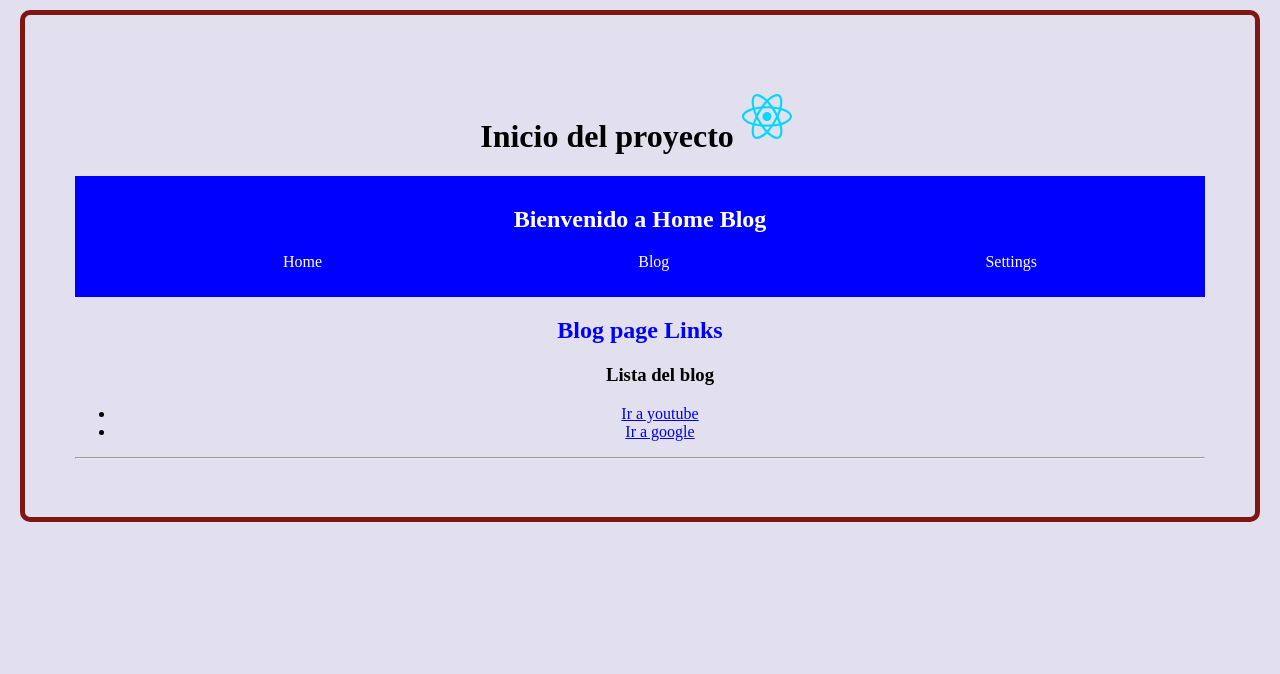
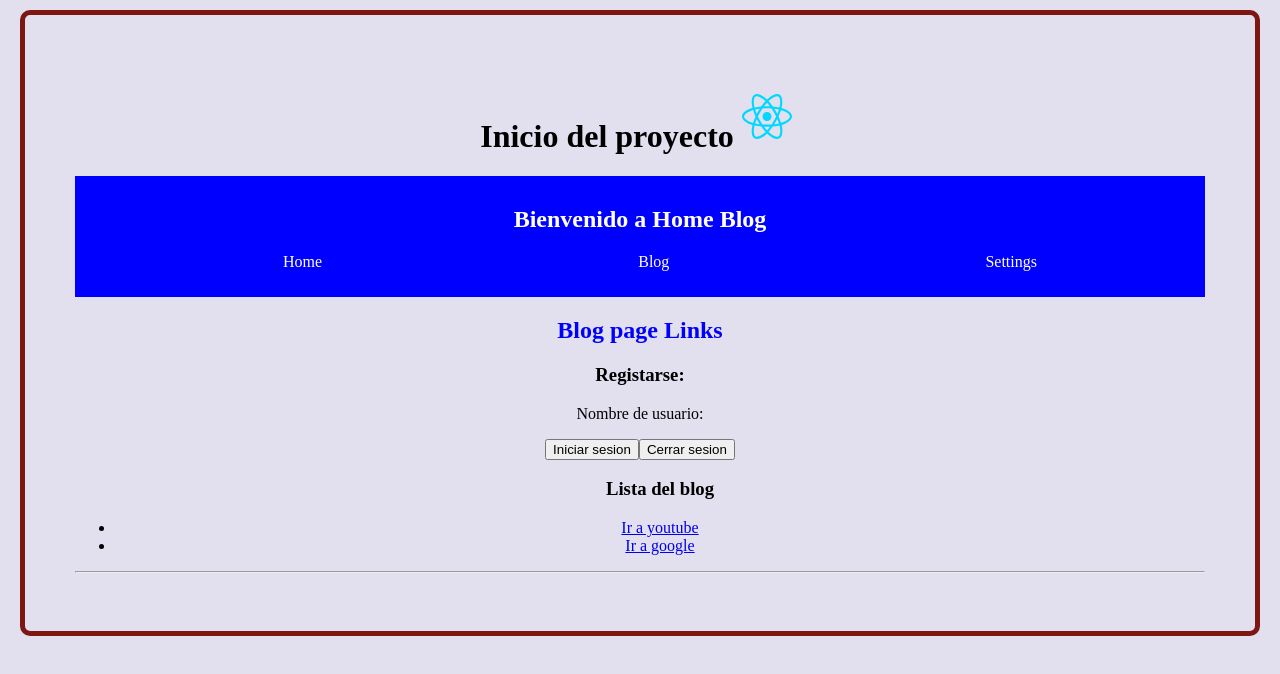
Before and after one commit to DanielGuzmanV/React-Js-Fundamentos, a React (Vite) app: page /linksBlog in a window 1280 px wide. Shown: the top 674 px of the page. Built offline with nearby package versions, Linux system fonts and the light colour scheme.

Commit message:
se uso el context en las page Blog y settings

```diff
--- a/src/pages/LinksBlogPage.jsx
+++ b/src/pages/LinksBlogPage.jsx
@@ -1,13 +1,24 @@
 import { Link } from "react-router-dom"
 import HeaderComponent from "../components/HeaderComponent"
+import { useContext } from "react"
+import { UserContext } from "../context/user_context"
 
 function LinksBlogPage() {
+  const {user, setDataUser, loginUser, logoutUser} = useContext(UserContext)
+
   return (
     <>
       <HeaderComponent/>
       <h2 style={{color: 'blue'}}>Blog page Links</h2>
+
+      <h3> Registarse: </h3>
+      <p>Nombre de usuario: {user && <b>{user.nombre}</b>}</p>
+
+      <button onClick={() => loginUser()}> Iniciar sesion </button>
+      <button onClick={() => logoutUser()}> Cerrar sesion </button>
+
       <ul>
-      <h3>Lista del blog</h3>
+        <h3>Lista del blog</h3>
         <li>
           <a href="https://www.youtube.com" target="_blank">Ir a youtube</a>
         </li>
--- a/src/pages/LinksSettingsPage.jsx
+++ b/src/pages/LinksSettingsPage.jsx
@@ -1,10 +1,13 @@
-import { useState } from "react"
+import { useContext, useState } from "react"
 import HeaderComponent from "../components/HeaderComponent"
 import { Navigate } from "react-router-dom";
+import { UserContext } from "../context/user_context";
 
 function LinksSettingsPage() {
-  const [hasAccess, setAccess] = useState(true);
-  if(!hasAccess) return <Navigate to={'/error'}/>
+
+  const {user} = useContext(UserContext);
+
+  if(!user?.isAdmin) return <Navigate to={'/error'}/>
 
   return (
     <>
```
